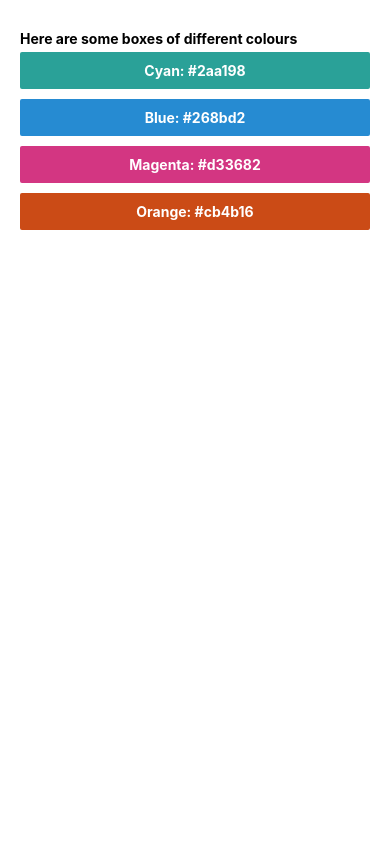
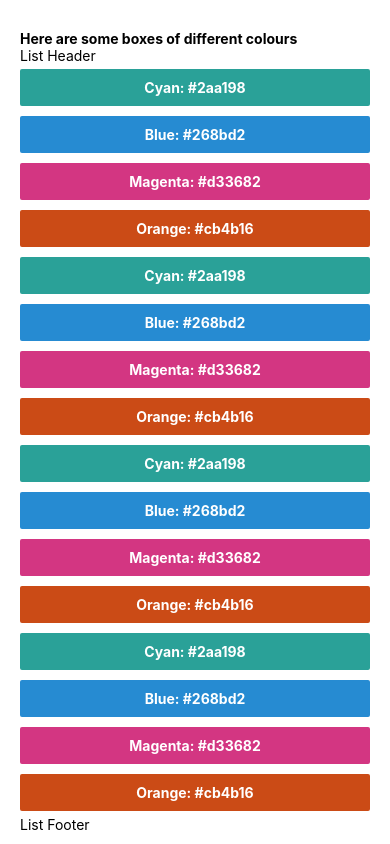
Before and after one commit to hsnali/fem-react-native, a React Native app: screen / in a window 390 px wide. Built offline with nearby package versions, Linux system fonts and the light colour scheme.

Commit message:
add flat list

```diff
--- a/App.js
+++ b/App.js
@@ -5,6 +5,18 @@ import { StyleSheet, Text, View, SafeAreaView, FlatList } from 'react-native';
 import { ColorBox } from './patterns/atoms/colorBox';
 
 const colours = [
+  'Cyan: #2aa198',
+  'Blue: #268bd2',
+  'Magenta: #d33682',
+  'Orange: #cb4b16',
+  'Cyan: #2aa198',
+  'Blue: #268bd2',
+  'Magenta: #d33682',
+  'Orange: #cb4b16',
+  'Cyan: #2aa198',
+  'Blue: #268bd2',
+  'Magenta: #d33682',
+  'Orange: #cb4b16',
   'Cyan: #2aa198',
   'Blue: #268bd2',
   'Magenta: #d33682',
@@ -20,11 +32,13 @@ const App = () => {
         </Text>
         <FlatList
           data={colours}
-          keyExtractor={(color) => color}
+          keyExtractor={(color, index) => `${index}-${color}`}
           renderItem={({ item }) => {
             const [name, hex] = item.split(': ');
             return <ColorBox name={name} color={hex} />;
           }}
+          ListHeaderComponent={<Text>List Header</Text>}
+          ListFooterComponent={<Text>List Footer</Text>}
         />
       </View>
     </SafeAreaView>
```
